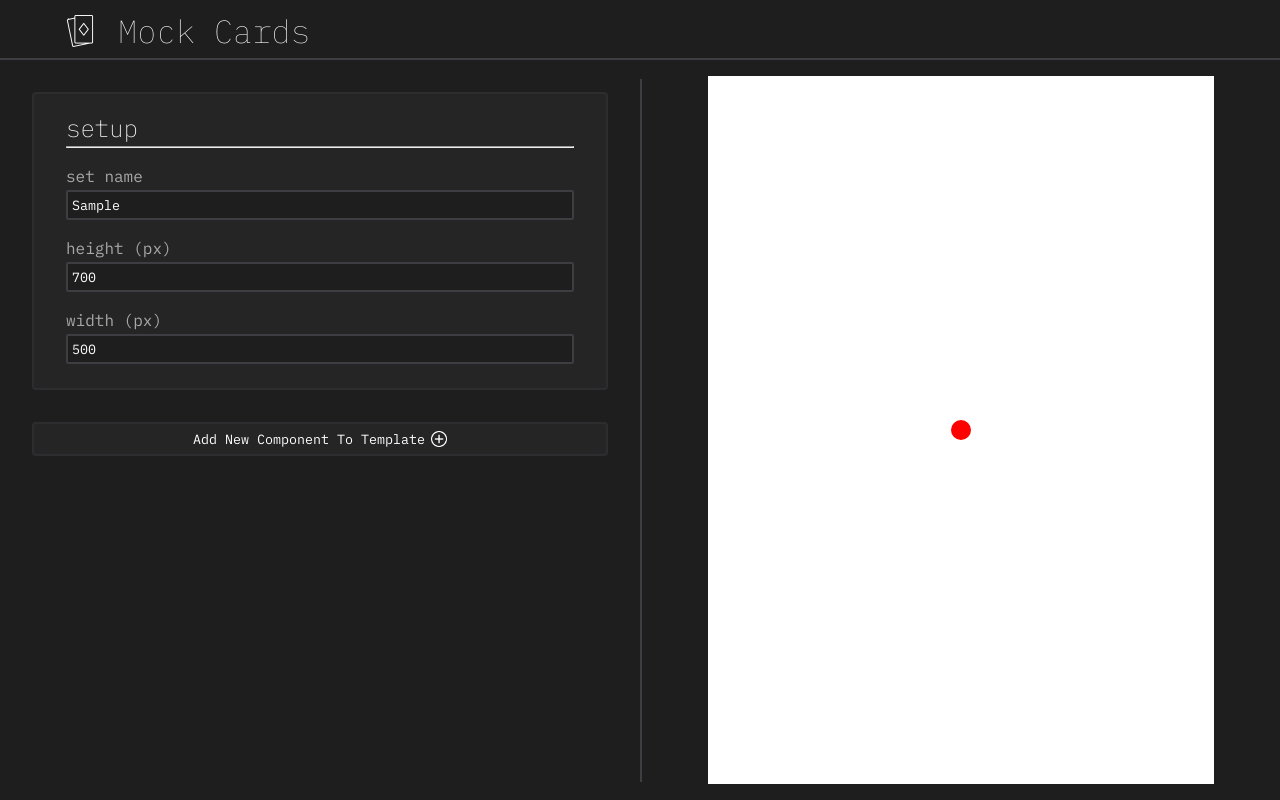
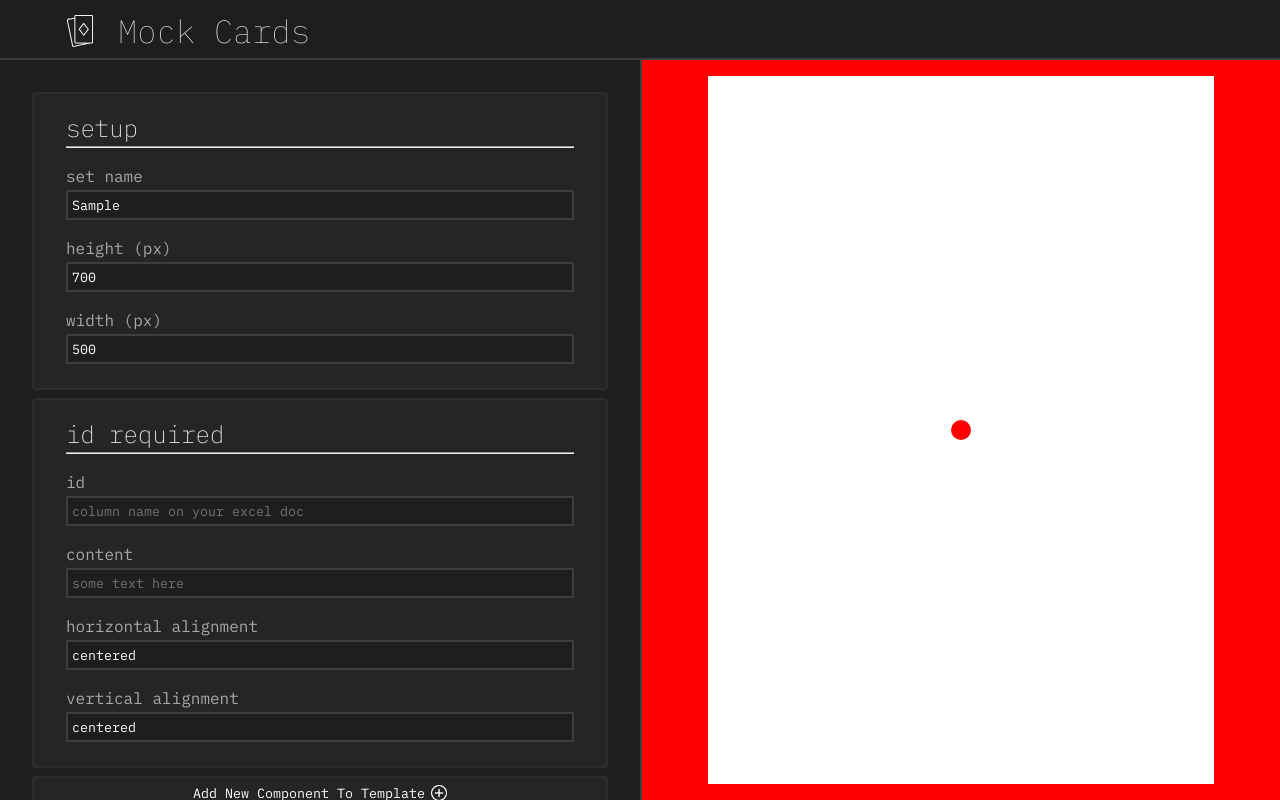
Before and after one commit to jubbers/card-mocks, a React (Vite) app: page / in a window 1280 px wide. Both pictures are taken after typing "Sample" into the empty fields and a click on the button "Add New Component To Template". Built offline with nearby package versions, Linux system fonts and the light colour scheme.

Commit message:
Feat: Components render to canvas, progress is saved locally

```diff
--- a/src/App.tsx
+++ b/src/App.tsx
@@ -1,15 +1,16 @@
 import * as React from "react";
 import styled from 'styled-components';
+import draw from '~draw';
+import useForm from "~UseForm";
+import AddComponentButton from "~components/AddComponentButton";
+import Canvas from '~components/Canvas';
+import ComponentControl from "~components/Controls/ComponentControl";
+import ControlPanel from "~components/ControlPanel";
+import Divider from '~components/Divider';
 import Header from '~components/Header';
-import Canvas from '~components/Canvas';
-import Divider from '~components/Divider';
-import ControlPanel from "~components/ControlPanel";
-import { CardForm } from '~types';
+import { CardComponent, CardForm } from '~types';
 import { Setup } from '~components/Controls';
-import baseCard from '~CardForms';
-import draw from '~draw';
-import 'reset.css'
-import AddComponentButton from "~components/AddComponentButton";
+import 'reset.css';
 
 const Root = styled.div`
   display: flex;
@@ -17,27 +18,38 @@ const Root = styled.div`
 
   width: 100vw;
   height: 100vh;
-  background-color: #1E1E1E;
-  color: #FFFFFF;
 `
 
 const Body = styled.main`
   display: flex;
   flex-direction: row;
   flex: 1;
+  overflow: hidden; /* stop canvas from expanding */
 `;
 
 export default () => {
-  const [form, setForm] = React.useState<CardForm>(baseCard);
+  const [form, setForm] = useForm();
+
+  const RenderCardComponents = (components: CardComponent[]) => {
+    return components.map((component, index) => (
+      <ComponentControl
+        key={`component_${index}`}
+        cardForm={form}
+        setForm={setForm}
+        index={index}
+        component={component} />
+    ))
+  }
 
   return (
   <Root>
     <Header />
     <Body>
       <ControlPanel controls={[
-        <Setup cardForm={form} setForm={setForm} key='setup'/>,
-        <AddComponentButton cardForm={form} setForm={setForm} key='add-new-component-button'/>
-        ]} />
+        <Setup cardForm={form} setForm={setForm} key='setup-panel'/>,
+        <div key='form-controls'>{...RenderCardComponents(form.components)}</div>,
+        <AddComponentButton cardForm={form} setForm={setForm} key='new-template-component-button'/>
+      ]} />
       <Divider />
       <Canvas
         cardForm={form}
--- /dev/null
+++ b/src/UseForm.ts
@@ -0,0 +1,26 @@
+import { useEffect, useState } from 'react'
+import { CardForm } from '~types';
+import baseCard from '~CardForms';
+
+// Modified useState to also update local storage on each update
+const useForm = (): [CardForm, (setForm: CardForm) => void] => {
+  const localStorageKey = 'card-mocks_most-recent-page';
+  const savedFormString: string | null = window.localStorage.getItem(localStorageKey);
+  let defaultForm: CardForm;
+  if (savedFormString == null) {
+    window.localStorage.setItem(localStorageKey, JSON.stringify(baseCard));
+    defaultForm = baseCard;
+  } else {
+    defaultForm = JSON.parse(savedFormString) as CardForm;
+  }
+
+  const [form, setForm] = useState<CardForm>(defaultForm);
+  const updateForm = (newForm: CardForm) => {
+    window.localStorage.setItem(localStorageKey, JSON.stringify(newForm));
+    setForm(newForm);
+  }
+
+  return [form, updateForm];
+}
+
+export default useForm;
--- a/src/components/AddComponentButton.tsx
+++ b/src/components/AddComponentButton.tsx
@@ -19,6 +19,18 @@ const StyledButton = styled.button`
 
   border: 2px solid #2D2D30;
   border-radius: 4px;
+
+  transition: 0.2s;
+
+  &:hover {
+    background-color: #303031;
+    border-color: #37373b;
+  }
+
+  &:active {
+    background-color: #66666b;
+    border-color: #66666b;
+  }
 `
 
 const SizedIcon = styled.img`
@@ -31,7 +43,7 @@ const AddComponentButton = ({cardForm, setForm,}: AddComponentButtonProps) => {
   const createNewTemplateComponent = (_: React.MouseEvent<HTMLButtonElement>) => {
     const formCopy = {...cardForm};
     formCopy.components.push({
-      id: `generated_component_name_${formCopy.components.length}`,
+      id: '',
       content: '',
       horizontal: { type: 'center'},
       vertical: { type: 'center'},
--- a/src/components/ControlPanel.tsx
+++ b/src/components/ControlPanel.tsx
@@ -8,12 +8,14 @@ interface ControlPanelProps {
 const ControlPanelContainer = styled.div`
   display: flex;
   flex-direction: column;
-  gap: 32px;
+  gap: 8px;
 
   width: 50%;
   height: 100%;
+  max-height: 100%;
   min-width: 500px;
   padding: 32px;
+  overflow: auto;
 `
 
 const ControlPanel = ({controls}: ControlPanelProps) => {
--- /dev/null
+++ b/src/components/Controls/ComponentControl.tsx
@@ -0,0 +1,63 @@
+import * as React from 'react';
+import { CardComponent, FormProps } from '~types';
+import { ControlForm } from '~components/Controls/ControlStyles';
+import ControlLabel from './ControlLabel';
+import ControlText from './ControlText';
+
+interface ComponentControlProps extends FormProps {
+  index: number;
+  component: CardComponent;
+}
+
+const ComponentControl = ({cardForm, setForm, index, component}: ComponentControlProps) => {
+  const updateId = (newId: string) => {
+    const formCopy = {...cardForm};
+    formCopy.components[index] = { ...formCopy.components[index], id: newId }
+    setForm(formCopy);
+  }
+
+  const updateContent = (newContent: string) => {
+    const formCopy = {...cardForm};
+    formCopy.components[index] = { ...formCopy.components[index], content: newContent }
+    setForm(formCopy);
+  }
+
+  return (
+    <ControlForm>
+      <ControlLabel label={component.id || 'id required'} />
+
+      <ControlText
+        id={`component_${index}_id`}
+        label='id'
+        placeholder='column name on your excel doc'
+        content={component.id}
+        update={updateId} />
+
+      <ControlText
+        id={`component_${index}_content`}
+        label='content'
+        placeholder='some text here'
+        content={component.content}
+        update={updateContent} />
+
+      {/* horizontal (swap to dropdown) */}
+      <ControlText
+        id={`component_${index}_horizontal_alignment`}
+        label='horizontal alignment'
+        placeholder='centered'
+        content={'centered'}
+        update={()=>{}} />
+
+      {/* vertical (swap to dropdown) */}
+      <ControlText
+        id={`component_${index}_vertical_alignment`}
+        label='vertical alignment'
+        placeholder='centered'
+        content={'centered'}
+        update={()=>{}}
+      />
+    </ControlForm>
+  )
+}
+
+export default ComponentControl;
--- a/src/components/Divider.tsx
+++ b/src/components/Divider.tsx
@@ -8,7 +8,7 @@ const DividerContainer = styled.div`
 
 const DividerLine = styled.div`
   width: 2px;
-  height: 95%;
+  height: 100%;
   background-color: #3E3E42;
 `
 
--- a/src/components/Header.tsx
+++ b/src/components/Header.tsx
@@ -6,10 +6,15 @@ const HeaderContainer = styled.header`
   display: flex;
   flex-direction: row;
   align-items: center;
+  position: -webkit-sticky; /* Safari */
+  position: sticky;
+  top: 0;
 
   height: 7.5vh;
   padding: 4px 64px 0px 64px;
   border-bottom: 2px solid #3E3E42;
+  background-color: #1E1E1E;
+  z-index: 100;
 `;
 
 const Logo = styled.div`
--- a/src/draw/Draw.ts
+++ b/src/draw/Draw.ts
@@ -4,7 +4,8 @@ import { DrawBaseCard } from './Subfunctions';
 const draw = (form: CardForm, ctx: CanvasRenderingContext2D) => {
   const {clientWidth, clientHeight} = ctx.canvas;
 
-  ctx.fillStyle = '#1E1E1E';
+  ctx.fillStyle='#FF0000';
+  // ctx.fillStyle = '#1E1E1E';
   ctx.fillRect(0, 0, clientWidth, clientHeight);
 
   const cardAspectRatio = form.width / form.height;
--- a/src/reset.css
+++ b/src/reset.css
@@ -13,6 +13,8 @@
 
 html, body {
   height: 100%;
+  background-color: #1E1E1E;
+  color: #FFFFFF;
 }
 
 body {
```
